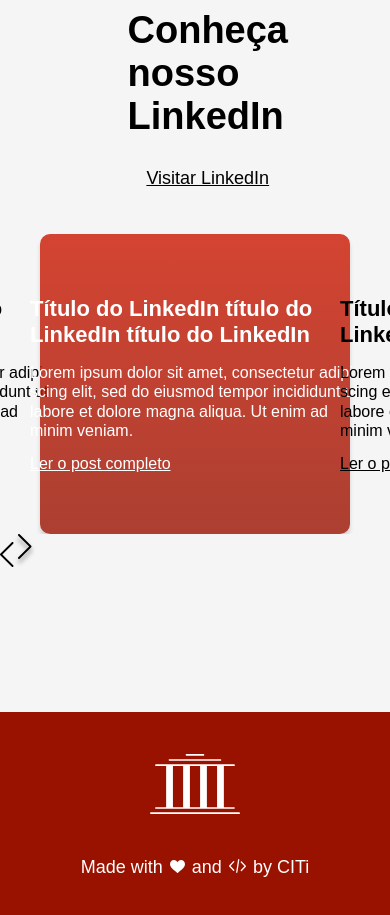
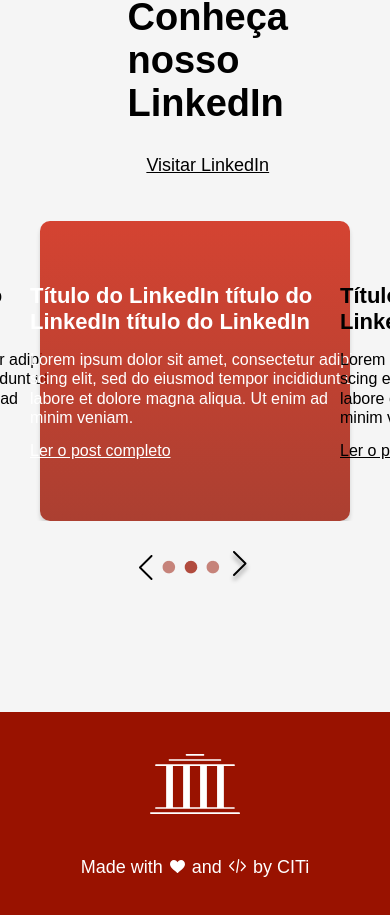
Before and after one commit to citi-onboarding/virtu-onepage, a React (Create React App) app in the folder client/: page / in a window 390 px wide. Shown: the part 2885-3800 px from the top of the page. Built offline with nearby package versions, Linux system fonts and the light colour scheme; a web font is replaced by a local one.

Commit message:
feature(linkedin-section): done, missing responsivity

```diff
--- a/client/src/components/LinkedIn/LinkedIn.css
+++ b/client/src/components/LinkedIn/LinkedIn.css
@@ -1,11 +1,5 @@
 body {
     background-color: var(--white-dark);
-}
-
-#pointed {
-    display: none;
-    position: absolute;
-    transform: translateX(8px) rotate(+90deg) translateY(450px);
 }
 
 .LinkedIn-section {
@@ -52,10 +46,24 @@
     color: black;
 }
 
-/* .LinkedIn-section .carousel { */
-    /* display: flex;
+.LinkedIn-section .carousel {
+    display: flex;
+    flex-direction: column;
     justify-content: center;
-    align-items: center; */
+}
 
-    /* width: 67%; */
-/* } */
+.LinkedIn-section .carousel .set-center {
+    display: flex;
+    justify-content: center;
+    align-items: center;
+}
+
+.LinkedIn-section .carousel .set-center .navigate {
+    width: 120px;
+
+    margin-top: 30px;
+
+    display: flex;
+    justify-content: space-around;
+    align-items: center;
+}
--- a/client/src/components/LinkedIn/LinkedIn.jsx
+++ b/client/src/components/LinkedIn/LinkedIn.jsx
@@ -2,10 +2,10 @@
 
 import circle from '../../assets/Grupo 6.png'
 import lines from '../../assets/Grupo 5.png'
-import arrow_left from '../../assets/arrow leftSVG.svg'
+import arrow_left from '../../assets/Vector (2).svg'
 import arrow_right from '../../assets/arrow rightSVG.svg'
-import elipse1 from '../../assets/Caminho 5SVG.svg'
-import elipse2 from '../../assets/Caminho 5SVG.svg'
+import elipse1 from '../../assets/Ellipse 3.png'
+import elipse2 from '../../assets/Ellipse 2.png'
 
 
 import Slider from 'react-slick';
@@ -84,11 +84,16 @@
             <Datas title={titleLinkedIn} text={text} link={link}/>
             <Datas title={titleLinkedIn} text={text} link={link}/>
           </Slider>
-          <div className="navigate">
-            <img src={arrow_left} alt="Seta à Esquerda"/>
+          <div className="set-center">
+            <div className="navigate">
+            <img src={arrow_left} id="left" alt="Seta à Esquerda"/>
+            <img src={elipse1} alt=""/>
+            <img src={elipse2} alt=""/>
+            <img src={elipse1} alt=""/>
+            <img src={arrow_right} alt="Seta à Direita"/>
+            </div>
+          </div>
 
-            <img src={arrow_right} alt="Seta à Direita"/>
-          </div>
         </div>
       </div>
     )
```
Also changed, not shown: client/src/assets/Vector (2).svg (added), 1 other file (tests, documents, lock files or other folders).
